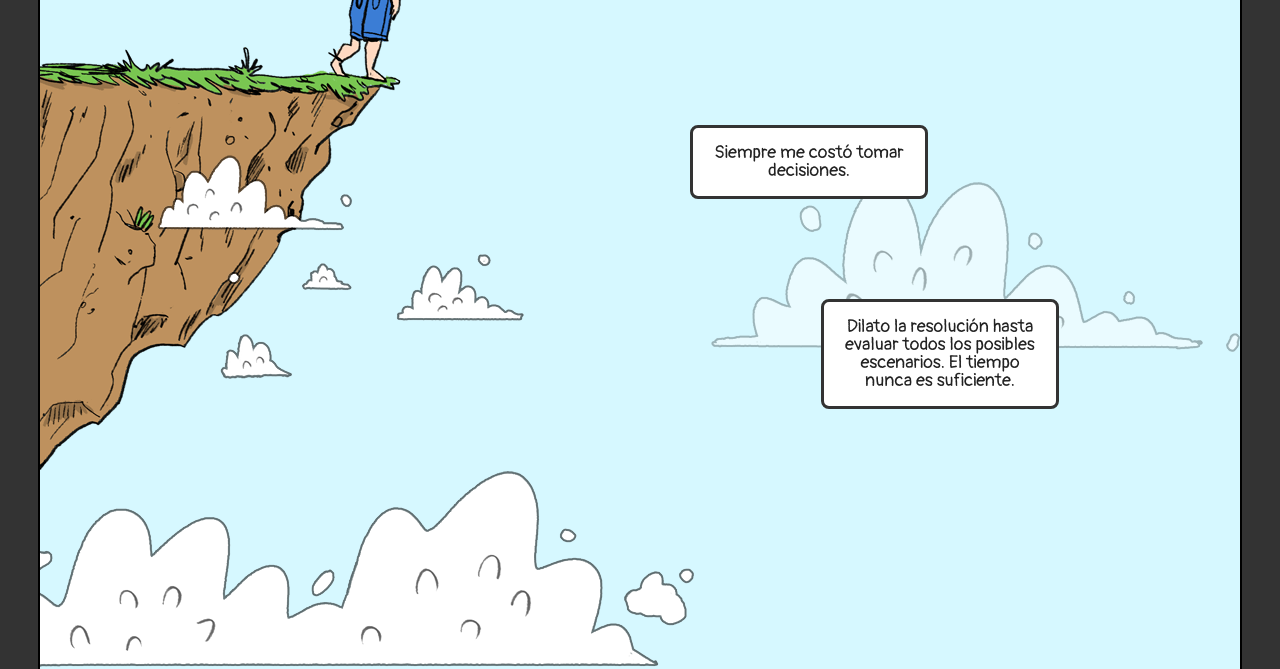
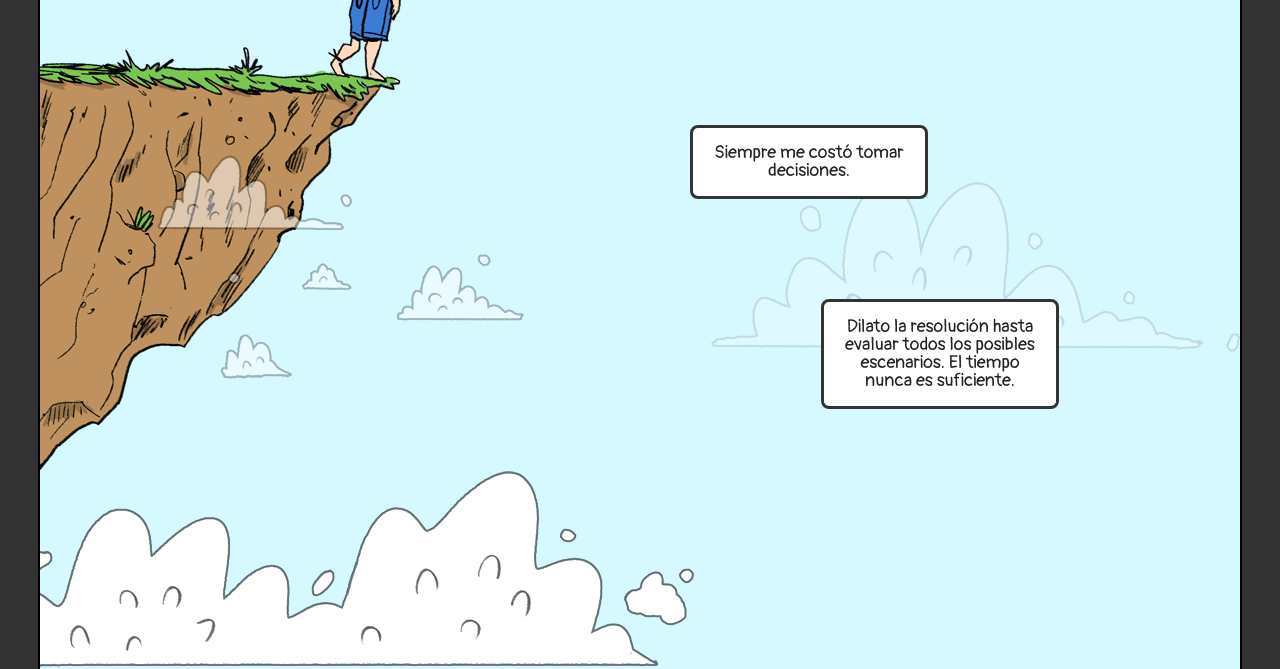
Before and after one commit to ottozaiser/riesgo, a plain HTML site: page index.html in a window 1280 px wide. Shown: the part 132-801 px from the top of the page. Drawn offline with Linux system fonts and the light colour scheme.

Commit message:
Styles clouds start

```diff
--- a/index.html
+++ b/index.html
@@ -18,14 +18,14 @@
 					<div class="fh" id="scene">
 						<div class="fh centrar">
 							<div class="clouds-lg centrameabajo hide-sm"></div>
-							<div class="clouds-sm"></div>
+							<div class="clouds-sm opa50"></div>
 						</div>
 					</div>
 
 					<div class="fh centrar centrar-col">
 						<div class="caption centramearriba">Siempre me costó tomar decisiones.</div>
 						<div class="caption">Dilato la resolución hasta evaluar todos los posibles escenarios. El tiempo nunca es suficiente.</div>
-						<div class="clouds-md opa50 centrameabajo z0"></div>
+						<div class="clouds-md opa80 centrameabajo"></div>
 					</div>
 				</div>
 			</section>
```
